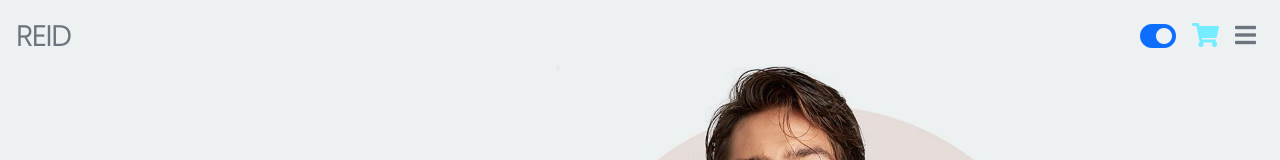
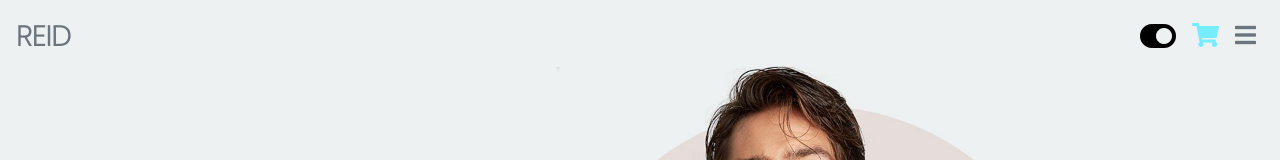
Before and after one commit to jovanovicmilica/shopWeb1, a plain HTML site: page index.html in a window 1280 px wide. Both pictures are taken after a click on the link 1158 px from the left and 37 px from the top of the page. Shown: the top 160 px of the page. Drawn offline with nearby package versions, Linux system fonts and the light colour scheme.

Commit message:
Add files via upload

```diff
--- a/assets/css/style.css
+++ b/assets/css/style.css
@@ -112,6 +112,9 @@ footer{
 .shadow-dark{
     box-shadow: 0px 0px 10px #ffffff;
 }
+.darkTheme .fa-toggle-on{
+    color: #000;
+}
 /* @keyframes myAnimation{
     0% {
         transform: rotateY(0deg);
```
